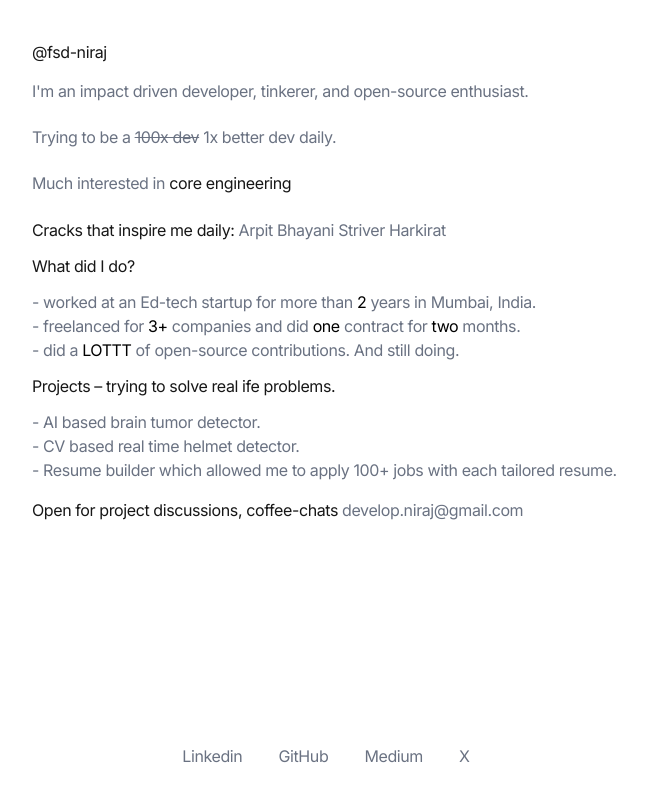
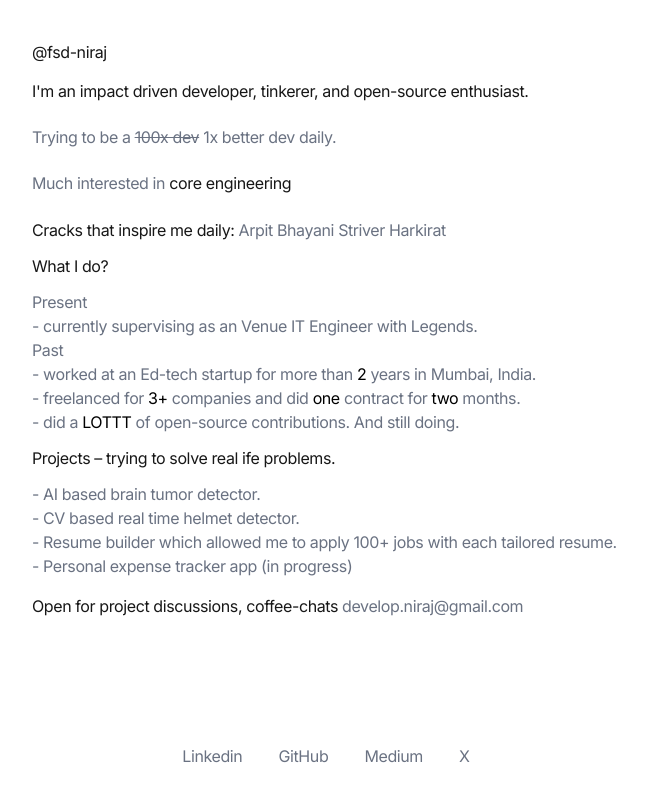
Before and after one commit to fsd-niraj/portfolio, a Next.js app: page / in a window 1280 px wide. Shown: the whole page, without its empty margins (304-951 px from the left). Built offline with nearby package versions, Linux system fonts and the light colour scheme.

Commit message:
updarte home page content

```diff
--- a/src/app/page.tsx
+++ b/src/app/page.tsx
@@ -43,7 +43,7 @@ export default function Home() {
       <div className="max-w-2xl m-auto p-8 font-[family-name:var(--font-geist-sans)] flex flex-col h-screen gap-4 cursor-default">
         <motion.main className="grow" variants={LIST_CONTAINER_VARIANTS} initial="hidden" animate="visible">
           <motion.h1 variants={LIST_ITEM_VARIANTS} className="my-2 hover:text-green-600 dark:hover:text-green-400 transition-colors duration-400">@fsd-niraj</motion.h1>
-          <motion.p variants={LIST_ITEM_VARIANTS} className="text-gray-500 dark:text-zinc-400 leading-snug mt-4 mb-6">{homePageData.summary}
+          <motion.p variants={LIST_ITEM_VARIANTS} className="leading-snug mt-4 mb-6">{homePageData.summary}
           </motion.p>
           <motion.p variants={LIST_ITEM_VARIANTS} className="text-gray-500 dark:text-zinc-400 leading-snug mt-4 mb-6">Trying to be a <span className="line-through">100x dev</span> 1x better dev daily.
           </motion.p>
@@ -54,8 +54,11 @@ export default function Home() {
             <Anchor href={name.href} title={name.name} key={i} />
           )}
           </motion.p>
-          <motion.h2 variants={LIST_ITEM_VARIANTS} className="my-3">What did I do?</motion.h2>
+          <motion.h2 variants={LIST_ITEM_VARIANTS} className="my-3">What I do?</motion.h2>
           <motion.p variants={LIST_ITEM_VARIANTS} className="text-gray-500 dark:text-gray-500">
+            <motion.h4>Present</motion.h4>
+            - currently supervising as an Venue IT Engineer with Legends. <br />
+            <motion.h4>Past</motion.h4>
             - worked at an Ed-tech startup for more than <Highlight text="2" /> years in Mumbai, India. <br />
             - freelanced for <Highlight text="3+" /> companies and did <Highlight text="one" /> contract for <Highlight text="two" /> months. <br />
             - did a <Highlight text="LOTTT" /> of open-source contributions. And still doing.
@@ -64,7 +67,8 @@ export default function Home() {
           <motion.p variants={LIST_ITEM_VARIANTS} className="text-gray-500 dark:text-gray-500">
             - AI based brain tumor detector. <br />
             - CV based real time helmet detector. <br />
-            - Resume builder which allowed me to apply 100+ jobs with each tailored resume.
+            - Resume builder which allowed me to apply 100+ jobs with each tailored resume. <br />
+            - Personal expense tracker app (in progress)
           </motion.p>
           <motion.p variants={LIST_ITEM_VARIANTS} className="my-4">Open for project discussions, coffee-chats <Anchor href="mailto:develop.niraj@gmail.com" title="develop.niraj@gmail.com" /> </motion.p>
         </motion.main>
```
